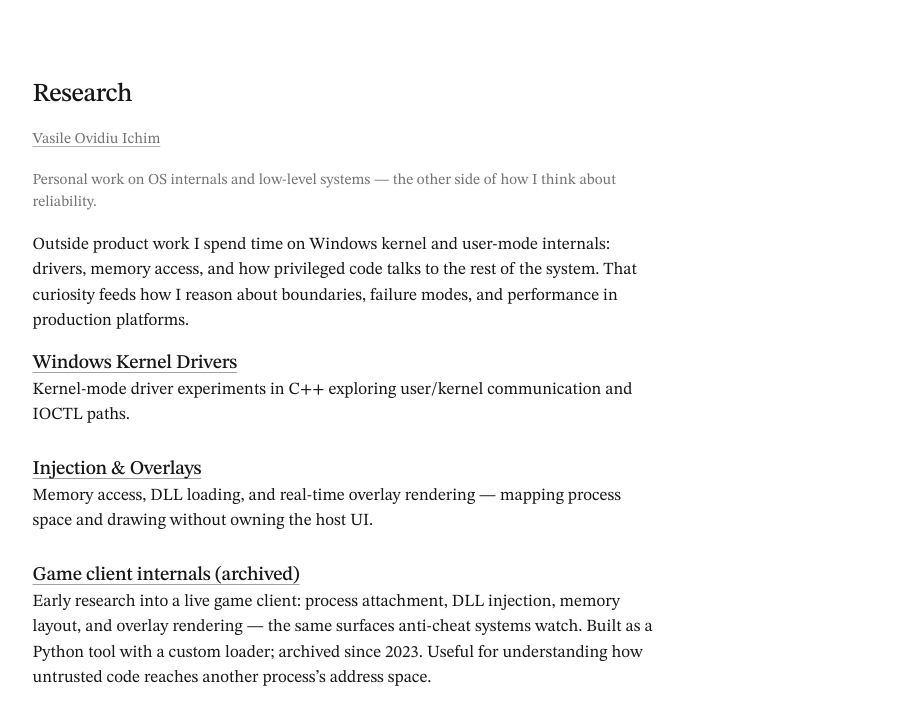
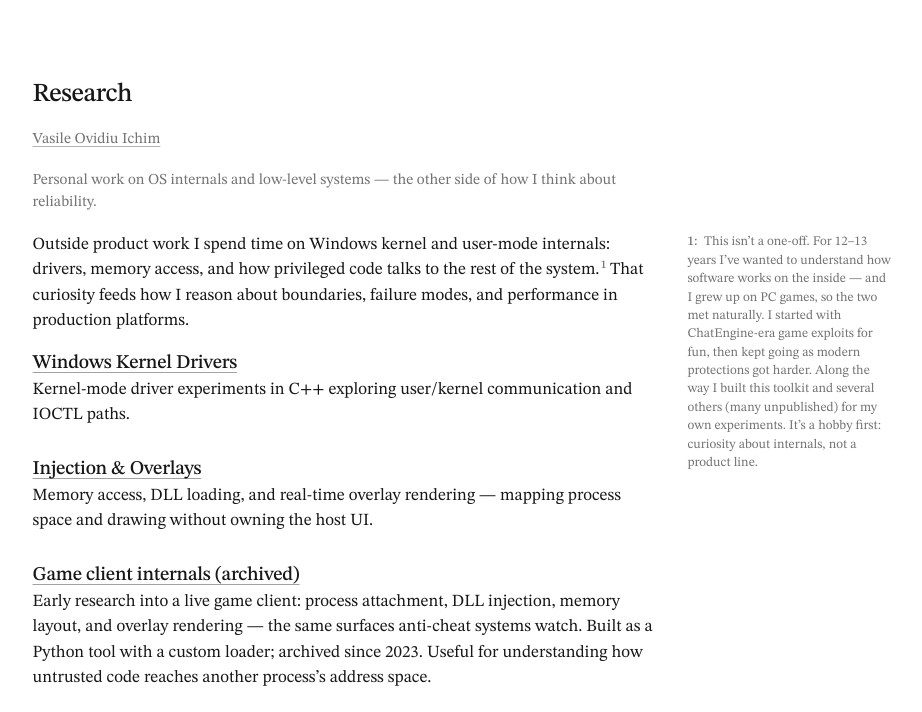
Before and after one commit to zabbix-byte/cv, a Django app: page /research/ in a window 1280 px wide. Shown: the top 712 px of the page, without its empty margins (294-1216 px from the left). Run offline with Django 5.2, Linux system fonts and the light colour scheme; some web fonts are replaced.

Commit message:
feat: Enhance sidenote styling and structure for improved presentation
- Updated CSS in style.css to introduce new styles for sidenotes, enhancing their layout and readability.
- Added a new text-sidenote structure in research.html to provide clearer context and organization for margin notes.
- Incremented the stylesheet version in base.html to reflect the latest changes.

```diff
--- a/static/css/style.css
+++ b/static/css/style.css
@@ -270,16 +270,27 @@ a:focus-visible {
 }
 
 /* —— Sidenotes (margin notes; stack under the line on mobile) —— */
-.li-sidenote {
+.li-sidenote,
+.text-sidenote {
   display: flex;
   flex-direction: column;
 }
 
-.li-sidenote .li-main {
+.text-sidenote {
+  margin: 0 0 1.1rem;
+}
+
+.text-sidenote .text-main {
+  margin: 0;
+}
+
+.li-sidenote .li-main,
+.text-sidenote .text-main {
   order: 1;
 }
 
-.li-sidenote .sidenote {
+.li-sidenote .sidenote,
+.text-sidenote .sidenote {
   order: 2;
 }
 
@@ -339,13 +350,23 @@ a:focus-visible {
     order: unset;
   }
 
-  .notes-flow > .li-sidenote .sidenote {
+  .notes-flow > .li-sidenote .sidenote,
+  .text-sidenote .sidenote {
     float: right;
     clear: right;
     width: 12.75rem;
     margin: 0.1rem -14.5rem 0.85rem 1.25rem;
     padding: 0;
     border-left: 0;
+    order: unset;
+  }
+
+  .text-sidenote {
+    display: block;
+    overflow: visible;
+  }
+
+  .text-sidenote .text-main {
     order: unset;
   }
 }
--- a/templates/base.html
+++ b/templates/base.html
@@ -72,7 +72,7 @@
     <link href="https://fonts.googleapis.com/css2?family=STIX+Two+Text:ital,wght@0,400;0,500;0,600;1,400;1,500&display=swap" rel="stylesheet">
     <link rel="preload" href="{% static 'fonts/stix-var-latin.woff2' %}" as="font" type="font/woff2" crossorigin>
 
-    <link rel="stylesheet" href="{% static 'css/style.css' %}?v=32">
+    <link rel="stylesheet" href="{% static 'css/style.css' %}?v=33">
     {% block head %}{% endblock %}
   </head>
 
--- a/templates/pages/research.html
+++ b/templates/pages/research.html
@@ -9,9 +9,16 @@
   {% include 'partials/byline.html' %}
   <p class="meta">Personal work on OS internals and low-level systems — the other side of how I think about reliability.</p>
 
-  <p>
-    Outside product work I spend time on Windows kernel and user-mode internals: drivers, memory access, and how privileged code talks to the rest of the system. That curiosity feeds how I reason about boundaries, failure modes, and performance in production platforms.
-  </p>
+  <div class="text-sidenote">
+    <aside class="sidenote">
+      <span class="sidenote-num">1</span>
+      This isn’t a one-off. For 12–13 years I’ve wanted to understand how software works on the inside — and I grew up on PC games, so the two met naturally. I started with ChatEngine-era game exploits for fun, then kept going as modern protections got harder. Along the way I built this toolkit and several others (many unpublished) for my own experiments. It’s a hobby first: curiosity about internals, not a product line.
+    </aside>
+    <p class="text-main">
+      Outside product work I spend time on Windows kernel and user-mode internals: drivers, memory access, and how privileged code talks to the rest of the system.<span class="sidenote-mark" aria-hidden="true">1</span>
+      That curiosity feeds how I reason about boundaries, failure modes, and performance in production platforms.
+    </p>
+  </div>
 
   <section class="role">
     <h2 class="role-title"><a href="https://github.com/zabbix-byte/ztdriver" target="_blank" rel="noopener">Windows Kernel Drivers</a></h2>
```
